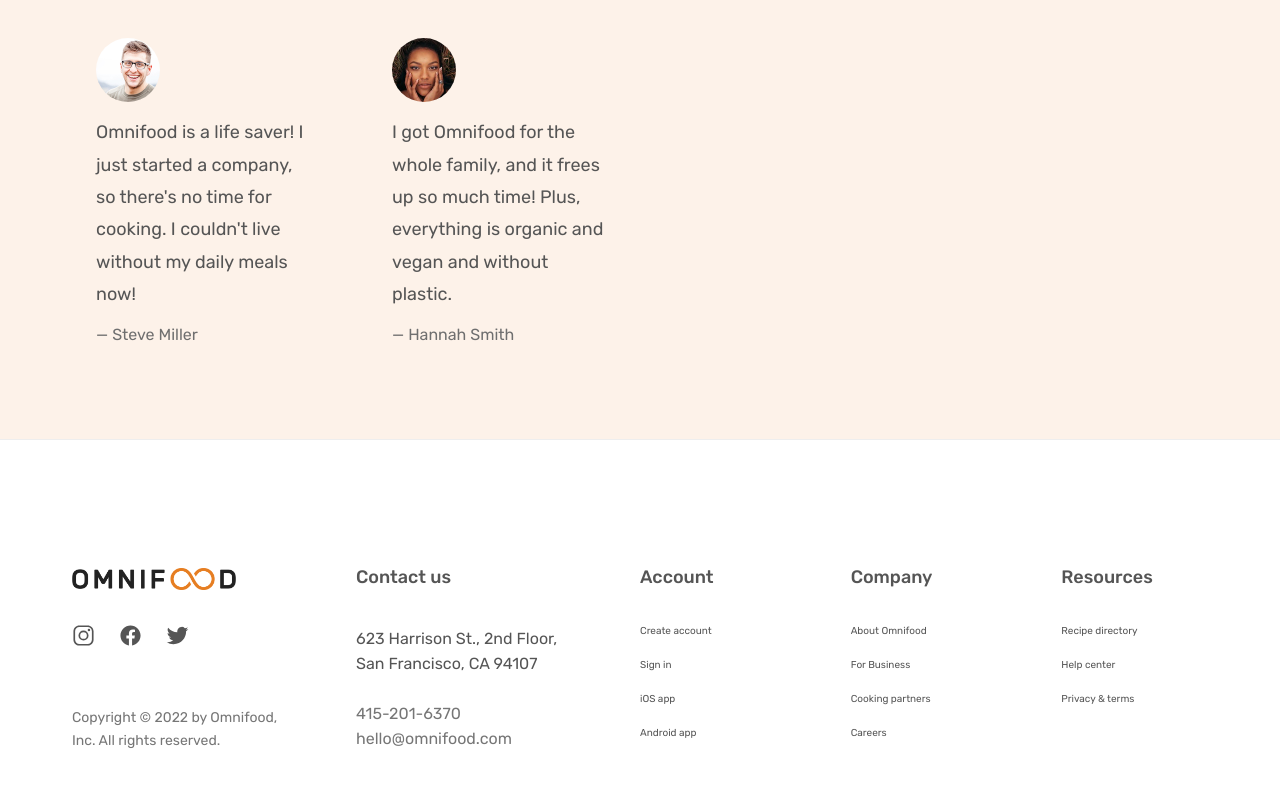
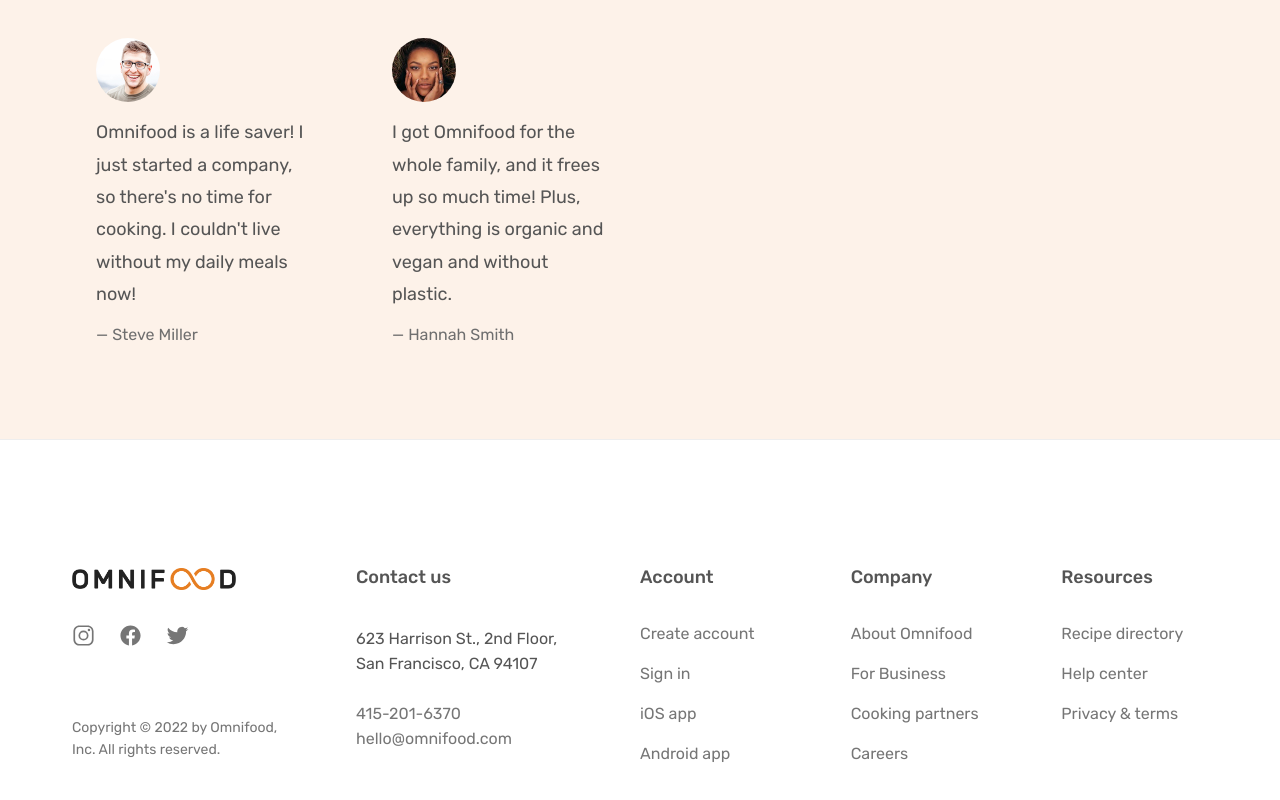
Before and after one commit to Lil-Adonis/omnifood, a React (Vite) app: page / in a window 1280 px wide. Shown: the part 3352-4152 px from the top of the page. Built offline with nearby package versions, Linux system fonts and the light colour scheme; no server answers.

Commit message:
:wrench: Code updated
Build completed for now

```diff
--- a/src/components/Footer.jsx
+++ b/src/components/Footer.jsx
@@ -12,17 +12,17 @@
     <Wrapper>
       <div className="container grid grid--footer">
         <div className="logo-col">
-          <a to="/" className="footer-logo">
+          <Link to="/" className="footer-logo">
             <img className="logo" src={logo} alt="Omnifood logo" />
-          </a>
+          </Link>
 
           <ul className="social-links">
             {social_links.map((item, index) => {
               return (
                 <li key={index}>
-                  <a className="footer-link" to="/">
+                  <Link className="footer-link" to="/">
                     <span className="social-icon">{item}</span>
-                  </a>
+                  </Link>
                 </li>
               );
             })}
@@ -55,9 +55,9 @@
             {account_links.map((link, index) => {
               return (
                 <li key={index}>
-                  <a className="footer-link" to="/">
+                  <Link className="footer-link" to="/">
                     {link}
-                  </a>
+                  </Link>
                 </li>
               );
             })}
@@ -69,9 +69,9 @@
             {company_links.map((link, index) => {
               return (
                 <li key={index}>
-                  <a className="footer-link" to="/">
+                  <Link className="footer-link" to="/">
                     {link}
-                  </a>
+                  </Link>
                 </li>
               );
             })}
@@ -83,9 +83,9 @@
             {resources_links.map((link, index) => {
               return (
                 <li key={index}>
-                  <a className="footer-link" to="/">
+                  <Link className="footer-link" to="/">
                     {link}
-                  </a>
+                  </Link>
                 </li>
               );
             })}
```
Also changed, not shown: src/reducers/meals_reducer.jsx (renamed from src/reducers/meals_reducer.js).
